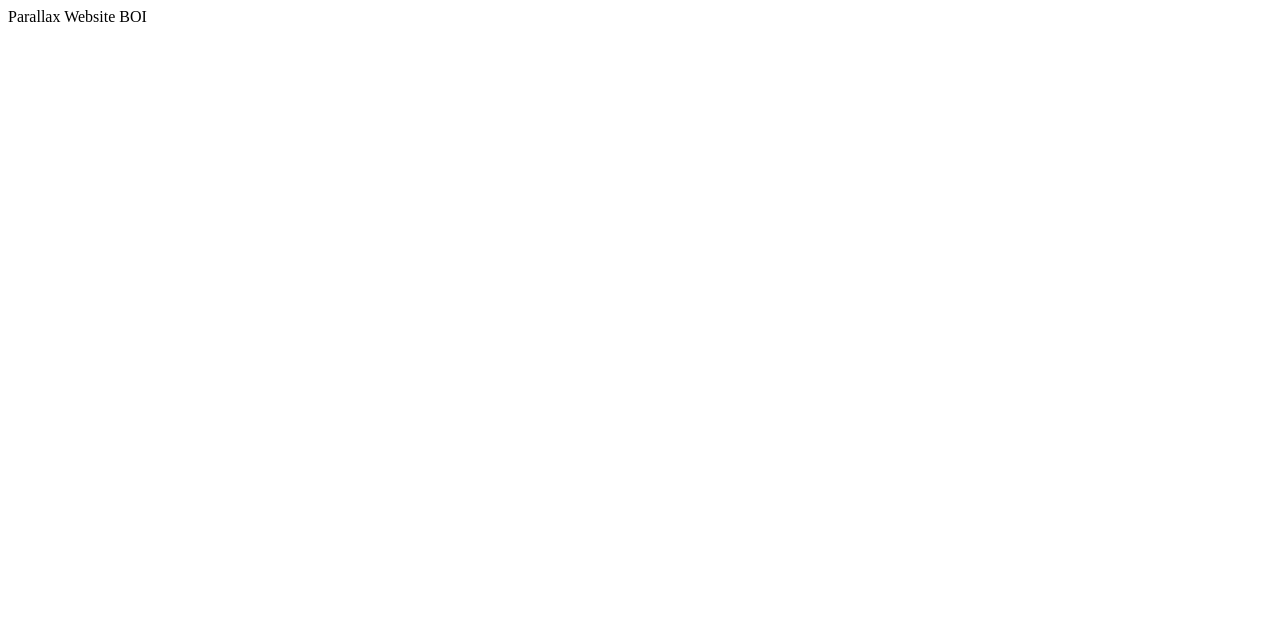
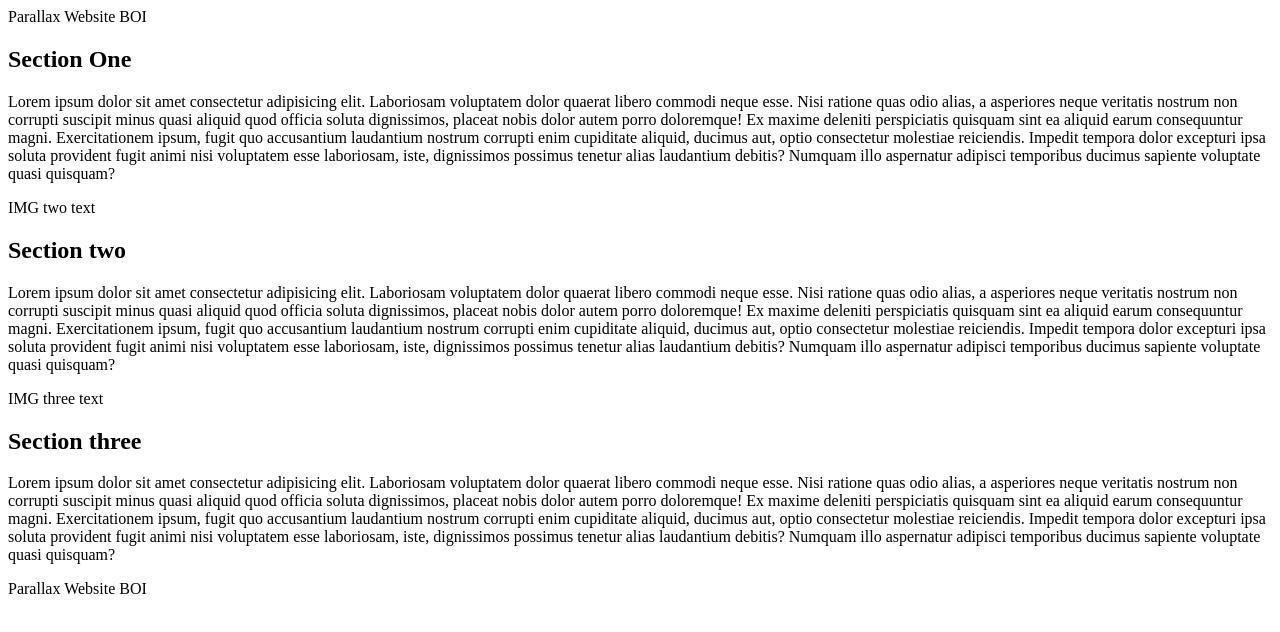
Before and after one commit to nagymathev/Parallax-Website, a plain HTML site: page index.html in a window 1280 px wide. Drawn offline with Linux system fonts and the light colour scheme.

Commit message:
index close to done

```diff
--- a/index.html
+++ b/index.html
@@ -13,5 +13,77 @@
         <span class="border"> Parallax Website BOI </span>
       </div>
     </div>
+
+    <section class="section section-light">
+      <h2>Section One</h2>
+      <p>
+        Lorem ipsum dolor sit amet consectetur adipisicing elit. Laboriosam
+        voluptatem dolor quaerat libero commodi neque esse. Nisi ratione quas
+        odio alias, a asperiores neque veritatis nostrum non corrupti suscipit
+        minus quasi aliquid quod officia soluta dignissimos, placeat nobis dolor
+        autem porro doloremque! Ex maxime deleniti perspiciatis quisquam sint ea
+        aliquid earum consequuntur magni. Exercitationem ipsum, fugit quo
+        accusantium laudantium nostrum corrupti enim cupiditate aliquid, ducimus
+        aut, optio consectetur molestiae reiciendis. Impedit tempora dolor
+        excepturi ipsa soluta provident fugit animi nisi voluptatem esse
+        laboriosam, iste, dignissimos possimus tenetur alias laudantium debitis?
+        Numquam illo aspernatur adipisci temporibus ducimus sapiente voluptate
+        quasi quisquam?
+      </p>
+    </section>
+
+    <div class="pimg2">
+      <div class="ptext">
+        <span class="border"> IMG two text </span>
+      </div>
+    </div>
+
+    <section class="section section-dark">
+      <h2>Section two</h2>
+      <p>
+        Lorem ipsum dolor sit amet consectetur adipisicing elit. Laboriosam
+        voluptatem dolor quaerat libero commodi neque esse. Nisi ratione quas
+        odio alias, a asperiores neque veritatis nostrum non corrupti suscipit
+        minus quasi aliquid quod officia soluta dignissimos, placeat nobis dolor
+        autem porro doloremque! Ex maxime deleniti perspiciatis quisquam sint ea
+        aliquid earum consequuntur magni. Exercitationem ipsum, fugit quo
+        accusantium laudantium nostrum corrupti enim cupiditate aliquid, ducimus
+        aut, optio consectetur molestiae reiciendis. Impedit tempora dolor
+        excepturi ipsa soluta provident fugit animi nisi voluptatem esse
+        laboriosam, iste, dignissimos possimus tenetur alias laudantium debitis?
+        Numquam illo aspernatur adipisci temporibus ducimus sapiente voluptate
+        quasi quisquam?
+      </p>
+    </section>
+
+    <div class="pimg3">
+      <div class="ptext">
+        <span class="border"> IMG three text </span>
+      </div>
+    </div>
+
+    <section class="section section-dark">
+      <h2>Section three</h2>
+      <p>
+        Lorem ipsum dolor sit amet consectetur adipisicing elit. Laboriosam
+        voluptatem dolor quaerat libero commodi neque esse. Nisi ratione quas
+        odio alias, a asperiores neque veritatis nostrum non corrupti suscipit
+        minus quasi aliquid quod officia soluta dignissimos, placeat nobis dolor
+        autem porro doloremque! Ex maxime deleniti perspiciatis quisquam sint ea
+        aliquid earum consequuntur magni. Exercitationem ipsum, fugit quo
+        accusantium laudantium nostrum corrupti enim cupiditate aliquid, ducimus
+        aut, optio consectetur molestiae reiciendis. Impedit tempora dolor
+        excepturi ipsa soluta provident fugit animi nisi voluptatem esse
+        laboriosam, iste, dignissimos possimus tenetur alias laudantium debitis?
+        Numquam illo aspernatur adipisci temporibus ducimus sapiente voluptate
+        quasi quisquam?
+      </p>
+    </section>
+
+    <div class="pimg1">
+      <div class="ptext">
+        <span class="border"> Parallax Website BOI </span>
+      </div>
+    </div>
   </body>
 </html>
```
